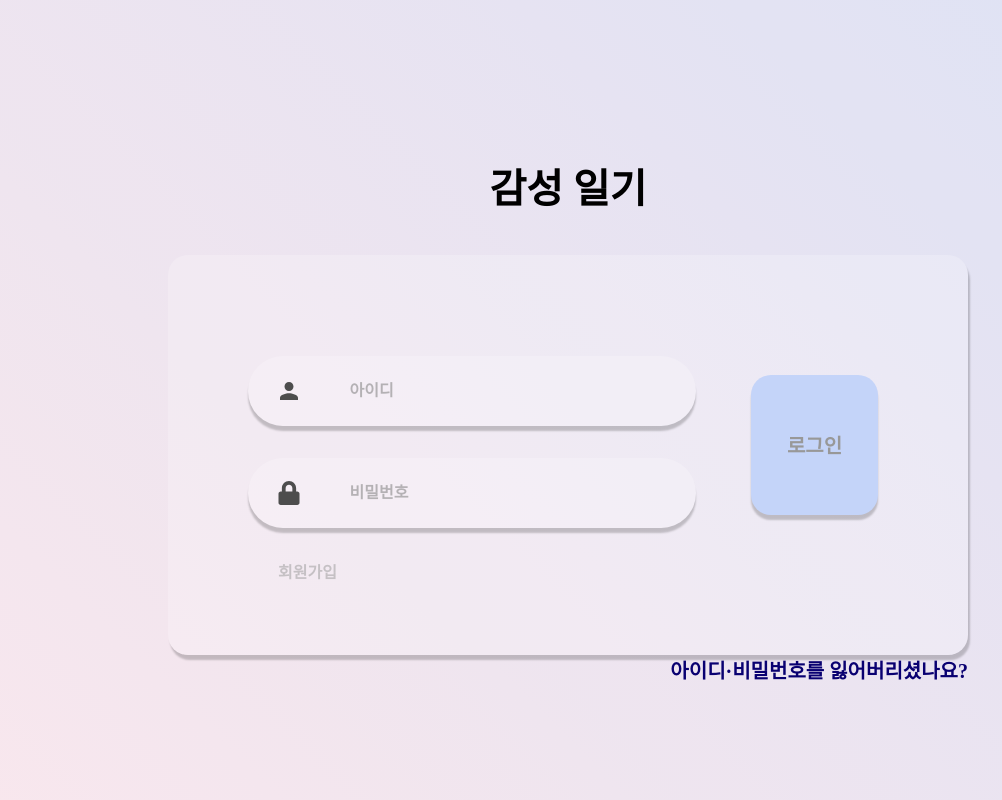
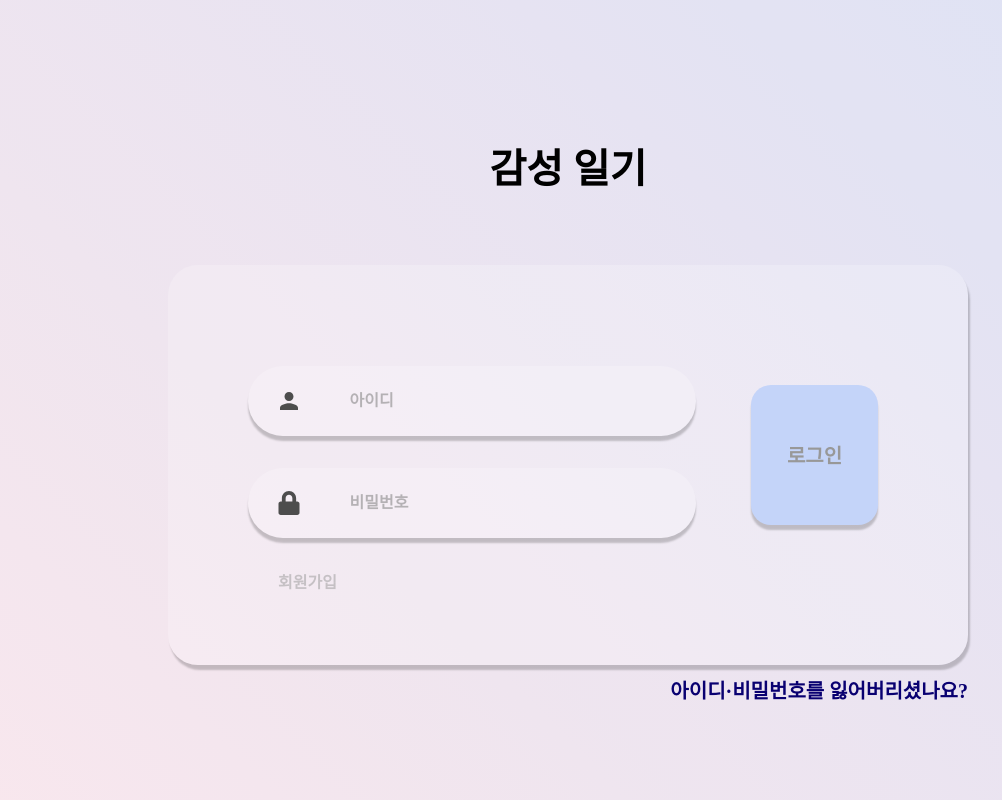
Before and after one commit to gawoooon/TUK-CE-capstone-2023-drawingdiary, a React (Create React App) app in the folder drawingdiary/frontend/: page / in a window 1280 px wide. Shown: the top 800 px of the page, without its empty margins (72-1074 px from the left). Built offline with nearby package versions, Linux system fonts and the light colour scheme.

Commit message:
[fix] 로그인 페이지 버튼,링크 수정

```diff
--- a/drawingdiary/frontend/src/pages/LoginPage.jsx
+++ b/drawingdiary/frontend/src/pages/LoginPage.jsx
@@ -1,4 +1,6 @@
+import React from "react";
 import styled from "styled-components";
+import { useNavigate, Link } from "react-router-dom";
 
 import Background from "../components/Background";
 import LoginBar from "../components/LoginBar";
@@ -19,6 +21,7 @@ const Body = styled.body`
 const Title = styled.p`
   font-size: 40px;
   font-weight: 800;
+  padding-bottom: 30px;
 `;
 
 const LoginBox = styled.form`
@@ -28,7 +31,7 @@ const LoginBox = styled.form`
   background-color: rgba(255, 255, 255, 0.2);
   box-shadow: 0px 5px 5px 5px rgba(0, 0, 0, 0.1);
   box-shadow: 2px 5px 2px 0 rgba(0, 0, 0, 0.2);
-  border-radius: 20px;
+  border-radius: 30px;
   padding: 70px 80px 40px 80px;
   box-sizing: border-box;
 `;
@@ -41,12 +44,13 @@ const LeftBox = styled.div`
   height: 100%;
 `;
 
-const JoinBtn = styled.div`
+const JoinBtn = styled(Link)`
   padding-left: 30px;
   color: #989898;
   opacity: 0.5;
   font-weight: 800;
   font-size: 16px;
+  text-decoration: none;
 `;
 
 const RightBox = styled.div`
@@ -56,15 +60,24 @@ const RightBox = styled.div`
   box-sizing: border-box;
 `;
 
-const LoginLostBtn = styled.div`
+const LoginLostBtn = styled(Link)`
   width: 800px;
   font-size: 20px;
   font-weight: 800;
   color: #090071;
   text-align: right;
+  text-decoration: none;
+  padding-top: 10px;
 `;
 
 function LoginPage() {
+  const navigate = useNavigate();
+
+  const handleLogin = () => {
+    // 로그인 로직을 처리한 후 '/calendar' 페이지로 이동
+    navigate("/calendar");
+  };
+
   return (
     <Background>
       <Body>
@@ -73,13 +86,15 @@ function LoginPage() {
           <LeftBox>
             <LoginBar icon={<IoMdPerson />} text="아이디"></LoginBar>
             <LoginBar icon={<FaLock />} text="비밀번호"></LoginBar>
-            <JoinBtn>회원가입</JoinBtn>
+            <JoinBtn to="/join">회원가입</JoinBtn>
           </LeftBox>
           <RightBox>
-            <LoginBtn text="로그인" />
+            <LoginBtn text="로그인" onClick={handleLogin} />
           </RightBox>
         </LoginBox>
-        <LoginLostBtn>아이디·비밀번호를 잃어버리셨나요? </LoginLostBtn>
+        <LoginLostBtn to="/loginlost">
+          아이디·비밀번호를 잃어버리셨나요?{" "}
+        </LoginLostBtn>
       </Body>
     </Background>
   );
```
